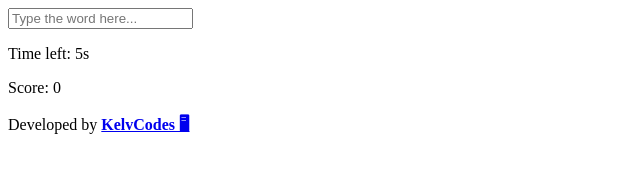
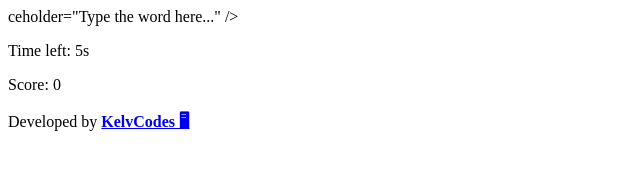
Before and after one commit to KelvCodes/Typing-Master, a plain HTML site: page index.html in a window 1280 px wide. Shown: the whole page, without its empty margins (0-640 px from the left). Drawn offline with Linux system fonts and the light colour scheme.

Commit message:
Update index.html

```diff
--- a/index.html
+++ b/index.html
@@ -1,10 +1,6 @@
 
         <!-- Input Field for Typing -->
-      <input
-        type="text"
-        id="text"
-        autocomplete="off"
-        placeholder="Type the word here..."
+   ceholder="Type the word here..."
       />
 
       <!-- Timer Display -->
```
